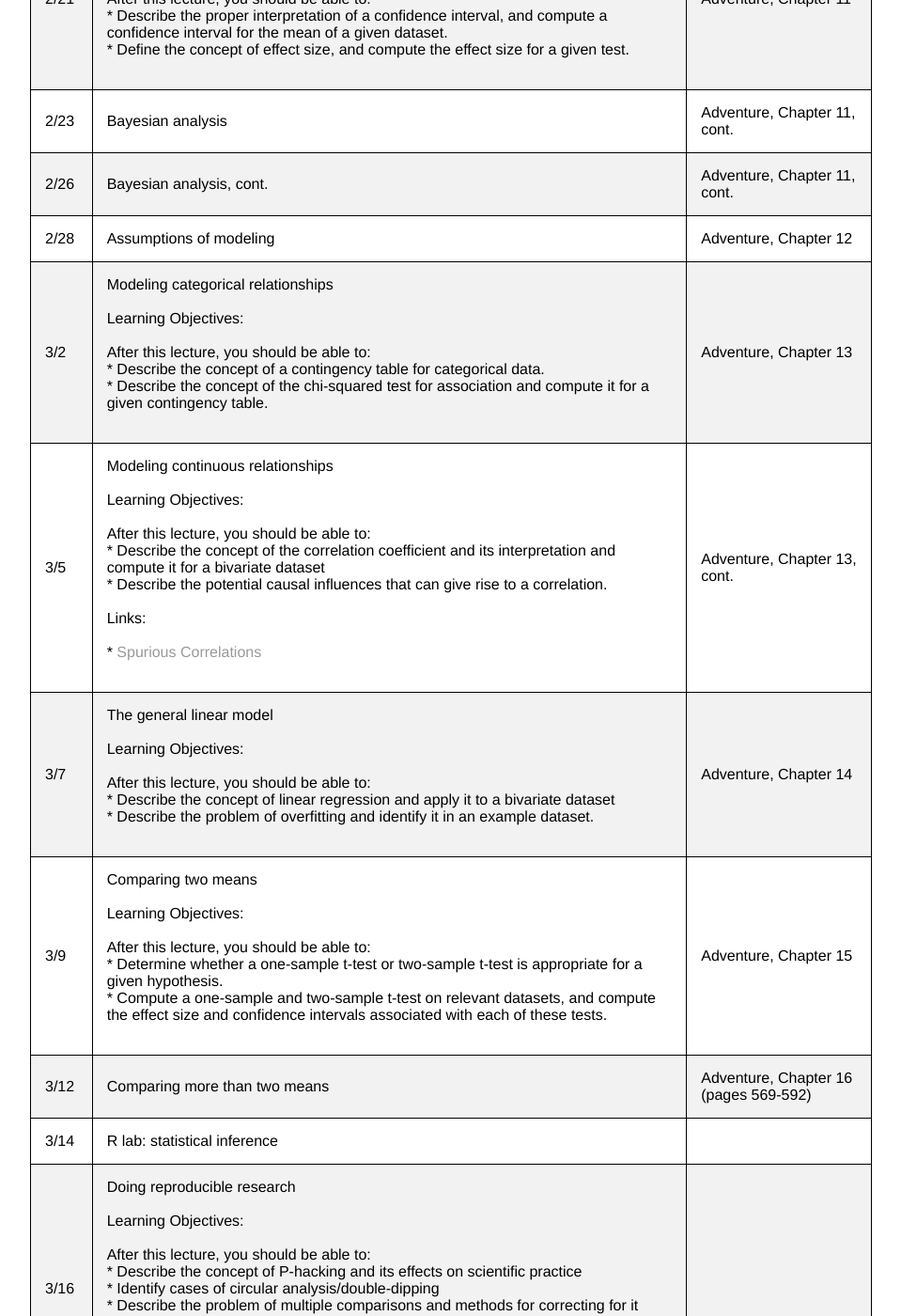
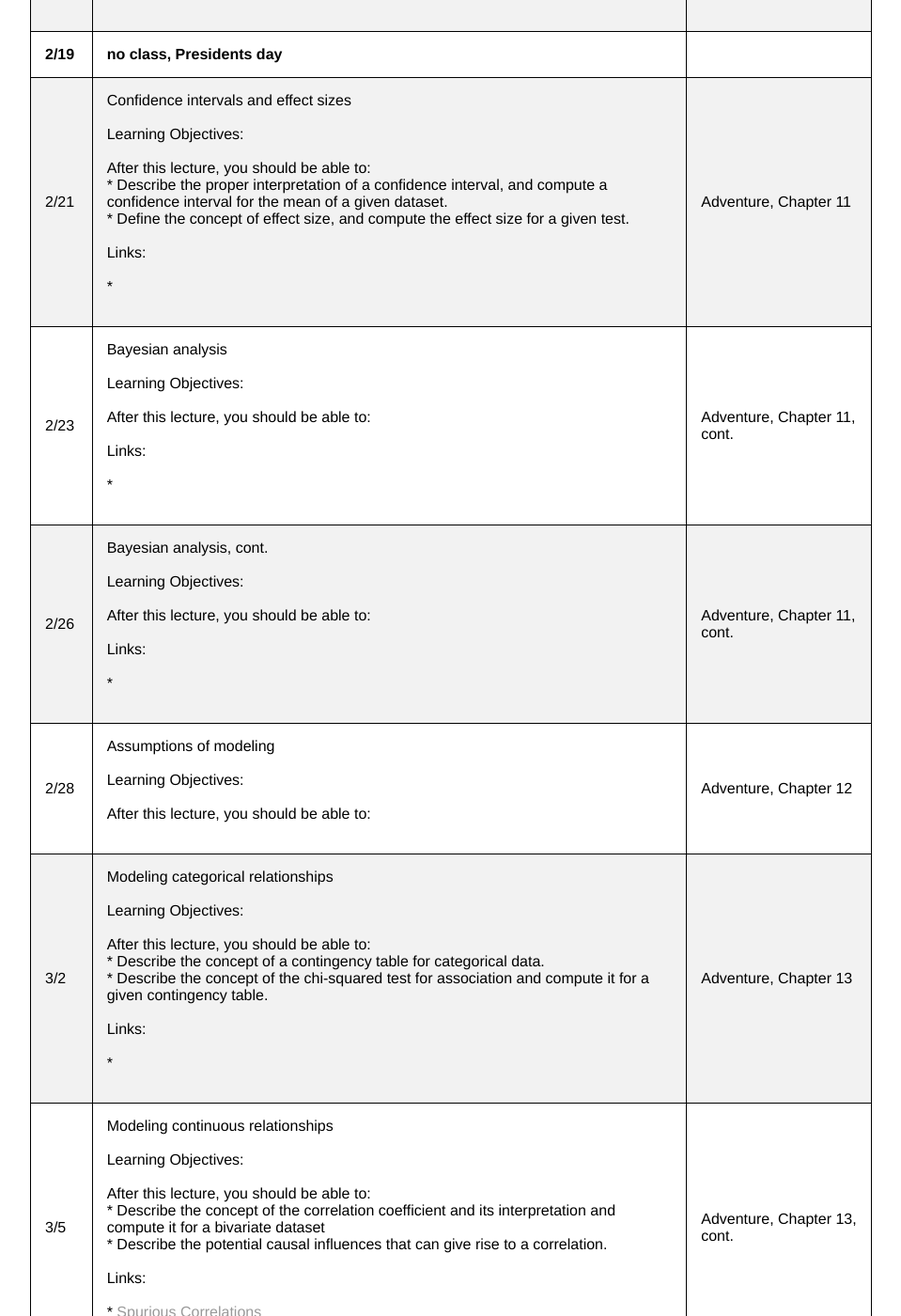
Before and after one commit to stats60/stats60.github.io, a Jekyll site: the page built from full_syllabus/index.md, in a window 1280 px wide and 1400 px high, scrolled down 3732 px. Shown: the whole window at 94% size, without its empty margins (160-1119 px from the left). Built offline with Jekyll 4.4.1, drawn with Linux system fonts in a browser that asks for light colours; our own code applies the rules of GitHub Pages for plain Markdown files; some of the changed text lies outside the part shown.

Commit message:
autoupdate

```diff
--- a/full_syllabus/index.md
+++ b/full_syllabus/index.md
@@ -17,27 +17,27 @@ Detailed version of the full syllabus is available [here](../full_syllabus)
 | 1/17|Summarizing data<br><br>Learning Objectives:<br><br>After this lecture, you should be able to:<br>* Compute absolute, relative, and cumulative frequency distributions for a given dataset<br>* Generate a graphical representation of frequency distributions<br><br>|Adventure, Chapter 3|
 | 1/19|Fitting models (central tendency)<br><br>Learning Objectives:<br><br>After this lecture, you should be able to:<br>* Describe the basic equation for statistical models (outcome=model + error)<br>* Describe different measures of central tendency and dispersion, how they are computed, and how to determine which is most appropriate in any given circumstance.<br><br>|Adventure, Chapter 4|
 | 1/22|Visualizing data<br><br>Learning Objectives:<br><br>After this lecture, you should be able to:<br>* Describe the principles that distinguish between good and bad graphs, and use them to identify good versus bad graphs.<br><br>|Adventure, Chapter 5|
-| 1/24|R Lab: Distributions, percentiles and simulation<br>||
+| 1/24|R Lab: Distributions, percentiles and simulation<br><br>Learning Objectives:<br><br>After this lecture, you should be able to:<br><br>||
 | 1/26|Z-scores<br><br>Learning Objectives:<br><br>After this lecture, you should be able to:<br>* Describe the concept of a Z-score<br><br>Links:<br><br>* <br><br>|Adventure, Chapter 6|
 | 1/29|Probability<br><br>Learning Objectives:<br><br>After this lecture, you should be able to:<br>* Describe the sample space for a selected random experiment.<br>* Compute relative frequency and empirical probability for a given set of events<br>* Find probabilities of single events, complementary events, and the unions and intersections of collections of events.<br><br>Links:<br><br>* <br><br>|Adventure, Chapter 7|
 | 1/31|Probability, cont.<br><br>Learning Objectives:<br><br>After this lecture, you should be able to:<br>* Describe the difference between a probability and a conditional probability<br>* Use Bayes’ theorem to compute the inverse conditional probability.<br>* Describe the law of large numbers.<br><br>|Adventure, Chapter 7, contd.|
 | 2/2|R lab: probability<br><br>Learning Objectives:<br><br>After this lecture, you should be able to:<br><br>Links:<br><br>* <br><br>|[Student's Guide to R](https://cran.r-project.org/doc/contrib/Horton+Pruim+Kaplan_MOSAIC-StudentGuide.pdf), Chapter 11|
 | 2/5|Sampling<br><br>Learning Objectives:<br><br>After this lecture, you should be able to:<br>* Distinguish between a population and a sample, and between population parameters and statistics<br>* Describe the concepts of sampling error and sampling distribution<br>* Describe how the Central Limit Theorem determines the nature of the sampling distribution of the mean<br><br>|Adventure, Chapter 8|
 | 2/7|Resampling<br><br>Learning Objectives:<br><br>After this lecture, you should be able to:<br>* Describe the concept of the bootstrap and use it to estimate the sampling distribution of a statistic<br>* Describe how resampling can be used to create a null distribution for statistical testing<br><br>|Adventure, Chapter 9|
-| 2/9|R lab: Data wrangling<br>||
+| 2/9|R lab: Data wrangling<br><br>Learning Objectives:<br><br>After this lecture, you should be able to:<br><br>||
 | 2/12|Robust estimation<br>|Adventure, Chapter 9, cont.|
 | 2/14|Hypothesis testing<br><br>Learning Objectives:<br><br>After this lecture, you should be able to:<br>* Identify the components of a hypothesis test, including the parameter of interest, the null and alternative hypotheses, and the test statistic.<br>* Describe the proper interpretations of a p-value and a confidence interval as well as common misinterpretations<br>* Distinguish between the two types of error in hypothesis testing, and the factors that determine them.<br><br>|Adventure, Chapter 10|
 | 2/16|Hypothesis testing, cont.<br><br>Learning Objectives:<br><br>After this lecture, you should be able to:<br>* Describe how resampling can be used to compute a p-value.<br>* Describe the concept of positive predictive value and apply it in the context of a specific inference.<br>* Define the concept of statistical power, and compute statistical power for a given statistical test.<br>* Describe the main criticisms of null hypothesis statistical testing<br><br>|Adventure, Chapter 10, cont.|
 | **2/19**|**no class, Presidents day**|
-| 2/21|Confidence intervals and effect sizes<br><br>Learning Objectives:<br><br>After this lecture, you should be able to:<br>* Describe the proper interpretation of a confidence interval, and compute a confidence interval for the mean of a given dataset.<br>* Define the concept of effect size, and compute the effect size for a given test.<br><br>|Adventure, Chapter 11|
-| 2/23|Bayesian analysis<br>|Adventure, Chapter 11, cont.|
-| 2/26|Bayesian analysis, cont.<br>|Adventure, Chapter 11, cont.|
-| 2/28|Assumptions of modeling<br>|Adventure, Chapter 12|
-| 3/2|Modeling categorical relationships<br><br>Learning Objectives:<br><br>After this lecture, you should be able to:<br>* Describe the concept of a contingency table for categorical data.<br>* Describe the concept of the chi-squared test for association and compute it for a given contingency table.<br><br>|Adventure, Chapter 13|
+| 2/21|Confidence intervals and effect sizes<br><br>Learning Objectives:<br><br>After this lecture, you should be able to:<br>* Describe the proper interpretation of a confidence interval, and compute a confidence interval for the mean of a given dataset.<br>* Define the concept of effect size, and compute the effect size for a given test.<br><br>Links:<br><br>* <br><br>|Adventure, Chapter 11|
+| 2/23|Bayesian analysis<br><br>Learning Objectives:<br><br>After this lecture, you should be able to:<br><br>Links:<br><br>* <br><br>|Adventure, Chapter 11, cont.|
+| 2/26|Bayesian analysis, cont.<br><br>Learning Objectives:<br><br>After this lecture, you should be able to:<br><br>Links:<br><br>* <br><br>|Adventure, Chapter 11, cont.|
+| 2/28|Assumptions of modeling<br><br>Learning Objectives:<br><br>After this lecture, you should be able to:<br><br>|Adventure, Chapter 12|
+| 3/2|Modeling categorical relationships<br><br>Learning Objectives:<br><br>After this lecture, you should be able to:<br>* Describe the concept of a contingency table for categorical data.<br>* Describe the concept of the chi-squared test for association and compute it for a given contingency table.<br><br>Links:<br><br>* <br><br>|Adventure, Chapter 13|
 | 3/5|Modeling continuous relationships<br><br>Learning Objectives:<br><br>After this lecture, you should be able to:<br>* Describe the concept of the correlation coefficient and its interpretation and compute it for a bivariate dataset<br>* Describe the potential causal influences that can give rise to a correlation.<br><br>Links:<br><br>* [Spurious Correlations](http://www.tylervigen.com/spurious-correlations)<br><br>|Adventure, Chapter 13, cont.|
-| 3/7|The general linear model<br><br>Learning Objectives:<br><br>After this lecture, you should be able to:<br>* Describe the concept of linear regression and apply it to a bivariate dataset<br>* Describe the problem of overfitting and identify it in an example dataset.<br><br>|Adventure, Chapter 14|
-| 3/9|Comparing two means<br><br>Learning Objectives:<br><br>After this lecture, you should be able to:<br>* Determine whether a one-sample t-test or two-sample t-test is appropriate for a given hypothesis.<br>* Compute a one-sample and two-sample t-test on relevant datasets, and compute the effect size and confidence intervals associated with each of these tests.<br><br>|Adventure, Chapter 15|
+| 3/7|The general linear model<br><br>Learning Objectives:<br><br>After this lecture, you should be able to:<br>* Describe the concept of linear regression and apply it to a bivariate dataset<br>* Describe the problem of overfitting and identify it in an example dataset.<br><br>Links:<br><br>* <br><br>|Adventure, Chapter 14|
+| 3/9|Comparing two means<br><br>Learning Objectives:<br><br>After this lecture, you should be able to:<br>* Determine whether a one-sample t-test or two-sample t-test is appropriate for a given hypothesis.<br>* Compute a one-sample and two-sample t-test on relevant datasets, and compute the effect size and confidence intervals associated with each of these tests.<br><br>Links:<br><br>* <br><br>|Adventure, Chapter 15|
 | 3/12|Comparing more than two means<br>|Adventure, Chapter 16 (pages 569-592)|
 | 3/14|R lab: statistical inference<br>||
-| 3/16|Doing reproducible research<br><br>Learning Objectives:<br><br>After this lecture, you should be able to:<br>* Describe the concept of P-hacking and its effects on scientific practice<br>* Identify cases of circular analysis/double-dipping<br>* Describe the problem of multiple comparisons and methods for correcting for it<br><br>Links:<br><br>* [Fivethirtyeight P-hacking demo](https://projects.fivethirtyeight.com/p-hacking/)<br><br>||
+| 3/16|Doing reproducible research<br><br>Learning Objectives:<br><br>After this lecture, you should be able to:<br>* Describe the concept of P-hacking and its effects on scientific practice<br>* Identify cases of circular analysis/double-dipping<br>* Describe the problem of multiple comparisons and methods for correcting for it<br><br>Links:<br><br>* [Fivethirtyeight P-hacking demo](https://projects.fivethirtyeight.com/p-hacking/)<br><br>|Simmons et al?|
 | **TBD**|**Final meeting with project presentations?**|
```
Also changed, not shown: syllabus/index.md (+10 -10 lines).
